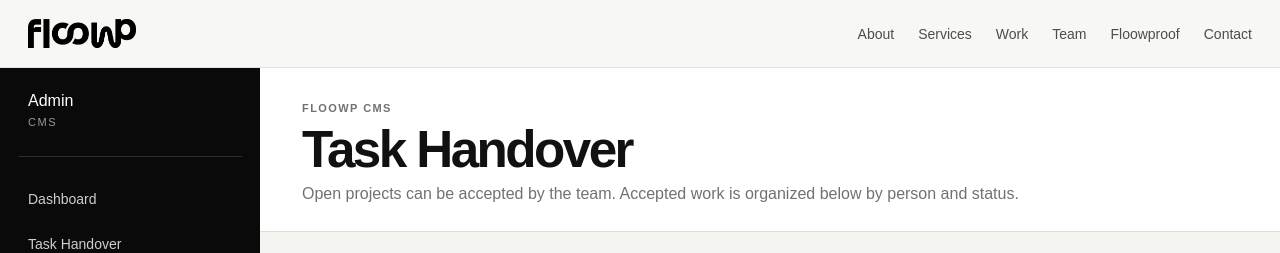
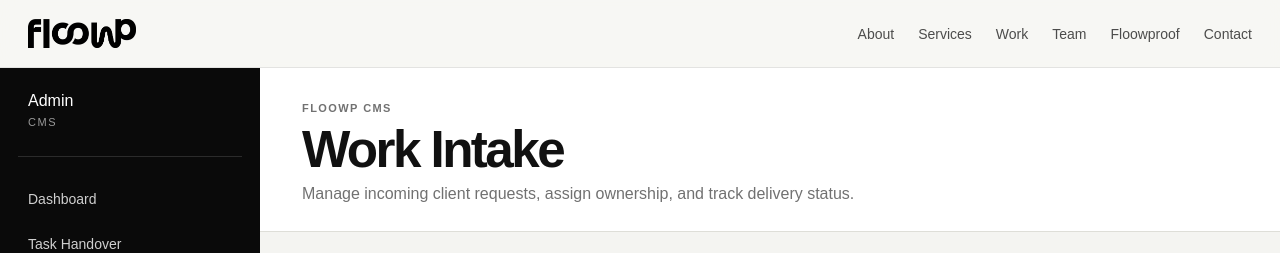
Before and after one commit to thefloowp/thefloowp, a Next.js app: page /admin/tasks in a window 1280 px wide. Shown: the top 253 px of the page. Built offline with nearby package versions, Linux system fonts and the light colour scheme; no server answers.

Commit message:
Update page.jsx

```diff
--- a/app/admin/tasks/page.jsx
+++ b/app/admin/tasks/page.jsx
@@ -17,8 +17,8 @@
 
   return (
     <AdminShell
-      title="Task Handover"
-      subtitle="Open projects can be accepted by the team. Accepted work is organized below by person and status."
+      title="Work Intake"
+      subtitle="Manage incoming client requests, assign ownership, and track delivery status."
     >
       <TaskHandoverBoard
         initialItems={items}
```
